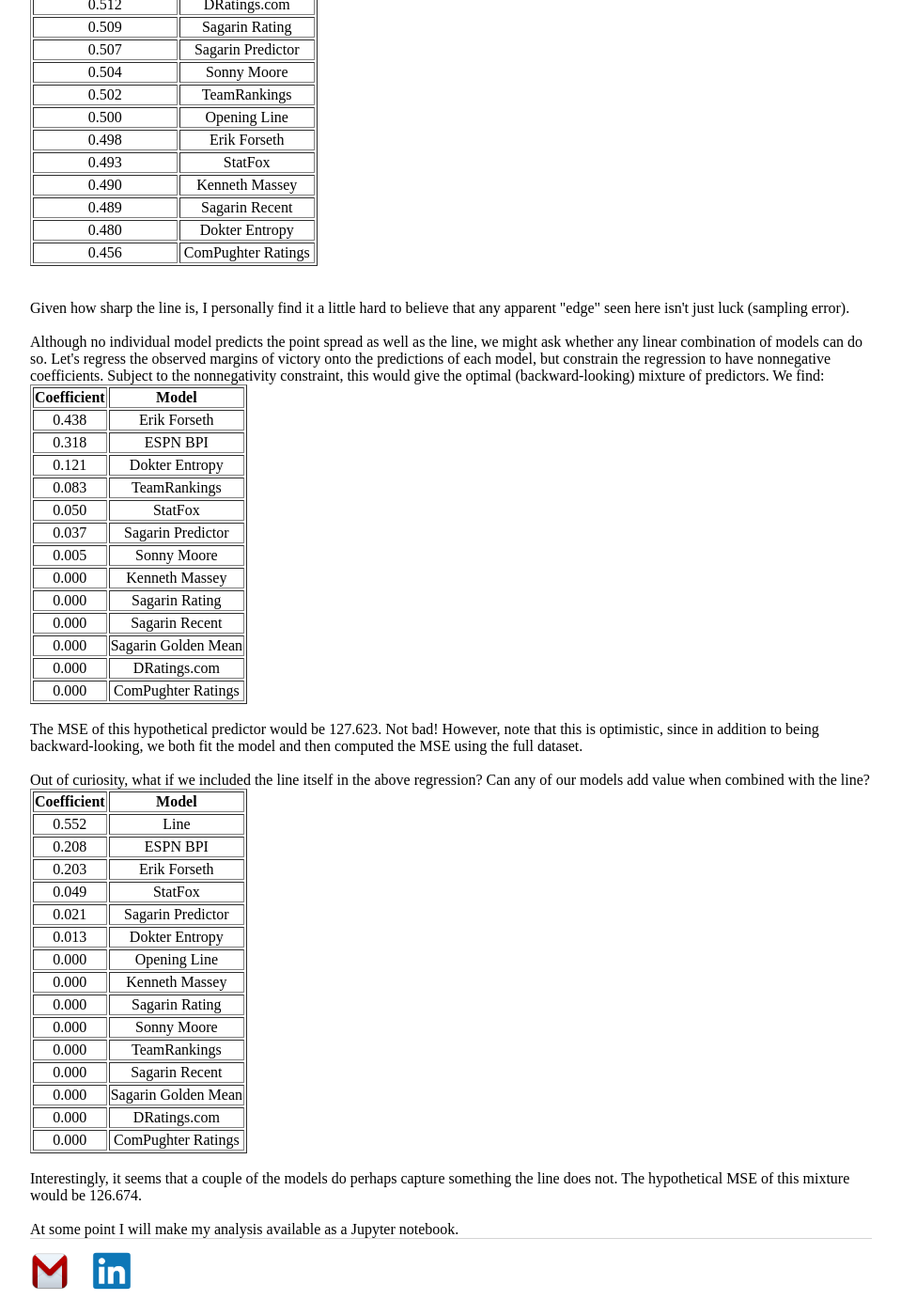
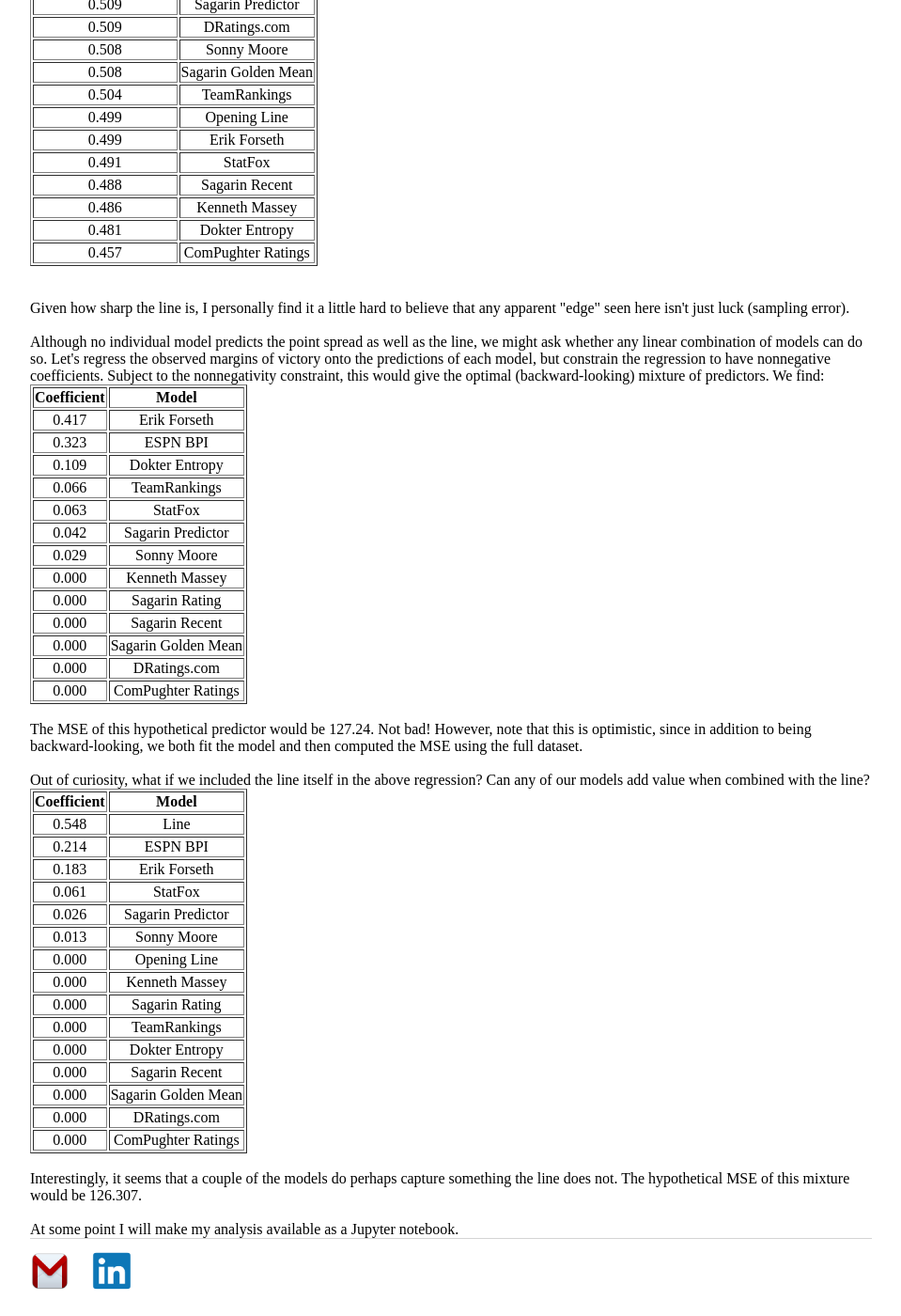
Before and after one commit to erikrforseth/erikrforseth.github.io, a Jekyll site: the page built from about.html, in a window 1280 px wide and 1400 px high, scrolled down 1259 px. Shown: the whole window at 94% size, without its empty margins (160-1119 px from the left). Built offline with Jekyll 4.4.1, drawn with Linux system fonts in a browser that asks for light colours; some of the changed text lies outside the part shown.

Commit message:
about page

```diff
--- a/about.html
+++ b/about.html
@@ -17,63 +17,63 @@
   </thead>
   <tbody>
     <tr align="center">
-      <td>127.576</td>
+      <td>127.271</td>
       <td>Line</td>
     </tr>
     <tr align="center">
-      <td>128.614</td>
+      <td>128.442</td>
       <td>Opening Line</td>
     </tr>
     <tr align="center">
-      <td>129.644</td>
+      <td>129.253</td>
       <td>TeamRankings</td>
     </tr>
     <tr align="center">
-      <td>129.694</td>
+      <td>129.380</td>
       <td>Erik Forseth</td>
     </tr>
     <tr align="center">
-      <td>134.772</td>
+      <td>134.524</td>
       <td>Dokter Entropy</td>
     </tr>
     <tr align="center">
-      <td>136.316</td>
+      <td>135.750</td>
       <td>ESPN BPI</td>
     </tr>
     <tr align="center">
-      <td>139.424</td>
+      <td>138.713</td>
       <td>StatFox</td>
     </tr>
     <tr align="center">
-      <td>139.724</td>
+      <td>139.671</td>
       <td>Kenneth Massey</td>
     </tr>
     <tr align="center">
-      <td>140.907</td>
+      <td>140.285</td>
       <td>Sagarin Rating</td>
     </tr>
     <tr align="center">
-      <td>141.394</td>
+      <td>140.918</td>
+      <td>Sagarin Predictor</td>
+    </tr>
+    <tr align="center">
+      <td>140.991</td>
       <td>Sagarin Golden Mean</td>
     </tr>
     <tr align="center">
-      <td>141.620</td>
-      <td>Sagarin Predictor</td>
-    </tr>
-    <tr align="center">
-      <td>143.908</td>
+      <td>143.600</td>
       <td>DRatings.com</td>
     </tr>
     <tr align="center">
-      <td>146.245</td>
+      <td>145.095</td>
       <td>Sonny Moore</td>
     </tr>
     <tr align="center">
-      <td>160.341</td>
+      <td>159.863</td>
       <td>Sagarin Recent</td>
     </tr>
     <tr align="center">
-      <td>161.729</td>
+      <td>160.766</td>
       <td>ComPughter Ratings</td>
     </tr>
   </tbody>
@@ -88,63 +88,63 @@
   </thead>
   <tbody>
     <tr align="center">
-      <td>0.779</td>
+      <td>0.782</td>
       <td>Line</td>
     </tr>
     <tr align="center">
-      <td>0.777</td>
+      <td>0.779</td>
       <td>Opening Line</td>
     </tr>
     <tr align="center">
-      <td>0.771</td>
+      <td>0.774</td>
       <td>Erik Forseth</td>
     </tr>
     <tr align="center">
-      <td>0.766</td>
+      <td>0.769</td>
+      <td>ESPN BPI</td>
+    </tr>
+    <tr align="center">
+      <td>0.769</td>
       <td>TeamRankings</td>
     </tr>
     <tr align="center">
-      <td>0.765</td>
-      <td>ESPN BPI</td>
-    </tr>
-    <tr align="center">
-      <td>0.764</td>
+      <td>0.767</td>
       <td>Sagarin Predictor</td>
     </tr>
     <tr align="center">
-      <td>0.763</td>
+      <td>0.766</td>
       <td>Sagarin Golden Mean</td>
     </tr>
     <tr align="center">
-      <td>0.758</td>
+      <td>0.760</td>
       <td>Sagarin Rating</td>
     </tr>
     <tr align="center">
-      <td>0.757</td>
+      <td>0.760</td>
       <td>Sonny Moore</td>
     </tr>
     <tr align="center">
-      <td>0.757</td>
+      <td>0.760</td>
       <td>DRatings.com</td>
     </tr>
     <tr align="center">
-      <td>0.755</td>
+      <td>0.758</td>
       <td>Dokter Entropy</td>
     </tr>
     <tr align="center">
-      <td>0.752</td>
+      <td>0.756</td>
       <td>Kenneth Massey</td>
     </tr>
     <tr align="center">
-      <td>0.750</td>
+      <td>0.755</td>
       <td>StatFox</td>
     </tr>
     <tr align="center">
-      <td>0.739</td>
+      <td>0.741</td>
       <td>Sagarin Recent</td>
     </tr>
     <tr align="center">
-      <td>0.737</td>
+      <td>0.740</td>
       <td>ComPughter Ratings</td>
     </tr>
   </tbody>
@@ -161,59 +161,59 @@
   </thead>
   <tbody>
     <tr align="center">
-      <td>0.517</td>
+      <td>0.518</td>
       <td>ESPN BPI</td>
     </tr>
     <tr align="center">
-      <td>0.512</td>
+      <td>0.511</td>
+      <td>Sagarin Rating</td>
+    </tr>
+    <tr align="center">
+      <td>0.509</td>
+      <td>Sagarin Predictor</td>
+    </tr>
+    <tr align="center">
+      <td>0.509</td>
+      <td>DRatings.com</td>
+    </tr>
+    <tr align="center">
+      <td>0.508</td>
+      <td>Sonny Moore</td>
+    </tr>
+    <tr align="center">
+      <td>0.508</td>
       <td>Sagarin Golden Mean</td>
     </tr>
     <tr align="center">
-      <td>0.512</td>
-      <td>DRatings.com</td>
-    </tr>
-    <tr align="center">
-      <td>0.509</td>
-      <td>Sagarin Rating</td>
-    </tr>
-    <tr align="center">
-      <td>0.507</td>
-      <td>Sagarin Predictor</td>
-    </tr>
-    <tr align="center">
       <td>0.504</td>
-      <td>Sonny Moore</td>
-    </tr>
-    <tr align="center">
-      <td>0.502</td>
       <td>TeamRankings</td>
     </tr>
     <tr align="center">
-      <td>0.500</td>
+      <td>0.499</td>
       <td>Opening Line</td>
     </tr>
     <tr align="center">
-      <td>0.498</td>
+      <td>0.499</td>
       <td>Erik Forseth</td>
     </tr>
     <tr align="center">
-      <td>0.493</td>
+      <td>0.491</td>
       <td>StatFox</td>
     </tr>
     <tr align="center">
-      <td>0.490</td>
+      <td>0.488</td>
+      <td>Sagarin Recent</td>
+    </tr>
+    <tr align="center">
+      <td>0.486</td>
       <td>Kenneth Massey</td>
     </tr>
     <tr align="center">
-      <td>0.489</td>
-      <td>Sagarin Recent</td>
-    </tr>
-    <tr align="center">
-      <td>0.480</td>
+      <td>0.481</td>
       <td>Dokter Entropy</td>
     </tr>
     <tr align="center">
-      <td>0.456</td>
+      <td>0.457</td>
       <td>ComPughter Ratings</td>
     </tr>
   </tbody>
@@ -232,31 +232,31 @@
   </thead>
   <tbody>
     <tr align="center">
-      <td>0.438</td>
+      <td>0.417</td>
       <td>Erik Forseth</td>
     </tr>
     <tr align="center">
-      <td>0.318</td>
+      <td>0.323</td>
       <td>ESPN BPI</td>
     </tr>
     <tr align="center">
-      <td>0.121</td>
+      <td>0.109</td>
       <td>Dokter Entropy</td>
     </tr>
     <tr align="center">
-      <td>0.083</td>
+      <td>0.066</td>
       <td>TeamRankings</td>
     </tr>
     <tr align="center">
-      <td>0.050</td>
+      <td>0.063</td>
       <td>StatFox</td>
     </tr>
     <tr align="center">
-      <td>0.037</td>
+      <td>0.042</td>
       <td>Sagarin Predictor</td>
     </tr>
     <tr align="center">
-      <td>0.005</td>
+      <td>0.029</td>
       <td>Sonny Moore</td>
     </tr>
     <tr align="center">
@@ -286,7 +286,7 @@
   </tbody>
 </table>
 <br>
-The MSE of this hypothetical predictor would be 127.623. Not bad! However, note that this is optimistic, since in addition to being backward-looking, we both fit the model and then computed the MSE using the full dataset.
+The MSE of this hypothetical predictor would be 127.24. Not bad! However, note that this is optimistic, since in addition to being backward-looking, we both fit the model and then computed the MSE using the full dataset.
 <br><br>
 Out of curiosity, what if we included the line itself in the above regression? Can any of our models add value when combined with the line?<table border="1" class="dataframe">
   <thead>
@@ -297,28 +297,28 @@
   </thead>
   <tbody>
     <tr align="center">
-      <td>0.552</td>
+      <td>0.548</td>
       <td>Line</td>
     </tr>
     <tr align="center">
-      <td>0.208</td>
+      <td>0.214</td>
       <td>ESPN BPI</td>
     </tr>
     <tr align="center">
-      <td>0.203</td>
+      <td>0.183</td>
       <td>Erik Forseth</td>
     </tr>
     <tr align="center">
-      <td>0.049</td>
+      <td>0.061</td>
       <td>StatFox</td>
     </tr>
     <tr align="center">
-      <td>0.021</td>
+      <td>0.026</td>
       <td>Sagarin Predictor</td>
     </tr>
     <tr align="center">
       <td>0.013</td>
-      <td>Dokter Entropy</td>
+      <td>Sonny Moore</td>
     </tr>
     <tr align="center">
       <td>0.000</td>
@@ -359,6 +359,6 @@
   </tbody>
 </table>
 <br>
-Interestingly, it seems that a couple of the models do perhaps capture something the line does not. The hypothetical MSE of this mixture would be 126.674.
+Interestingly, it seems that a couple of the models do perhaps capture something the line does not. The hypothetical MSE of this mixture would be 126.307.
 <br><br>
 At some point I will make my analysis available as a Jupyter notebook.
```
Also changed, not shown: other parts of about.html (+3 -3 lines).
